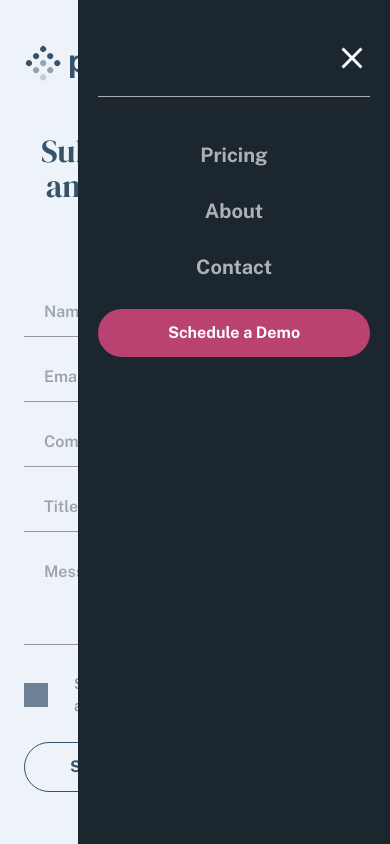
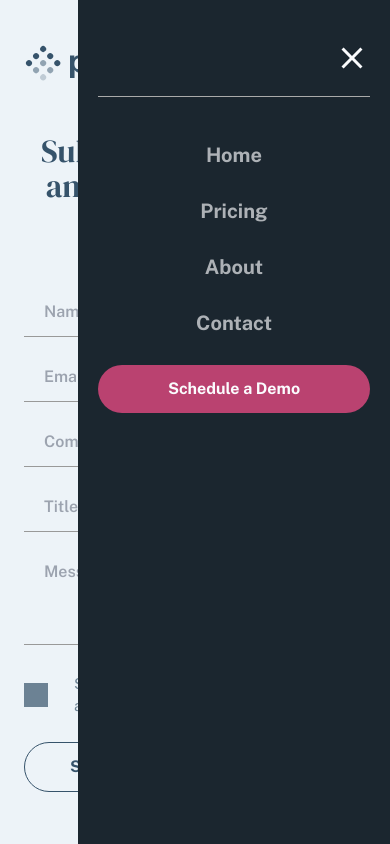
Before and after one commit to ismaelBZ/pay-api, a React (Vite) app: page /pay-api/contact in a window 390 px wide. Both pictures are taken after a click on the button 352 px from the left and 63 px from the top of the page. Shown: the top 844 px of the page. Built offline with nearby package versions, Linux system fonts and the light colour scheme.

Commit message:
added home option to hamburguer menu

```diff
--- a/src/components/shared/Header/MobileMenu/index.jsx
+++ b/src/components/shared/Header/MobileMenu/index.jsx
@@ -18,6 +18,10 @@ const MobileMenu = ({displayHamburguer, handleClose}) => {
         </button>
       </div>
       <nav className="pt-11 pb-3 flex flex-col items-center gap-7">
+        <Link to={'/'}
+          className="font-sans text-xl font-bold text-white opacity-65 cursor-mickey">
+          Home
+        </Link>
         <Link to={'/pricing'}
           className="font-sans text-xl font-bold text-white opacity-65 cursor-mickey">
           Pricing
```
